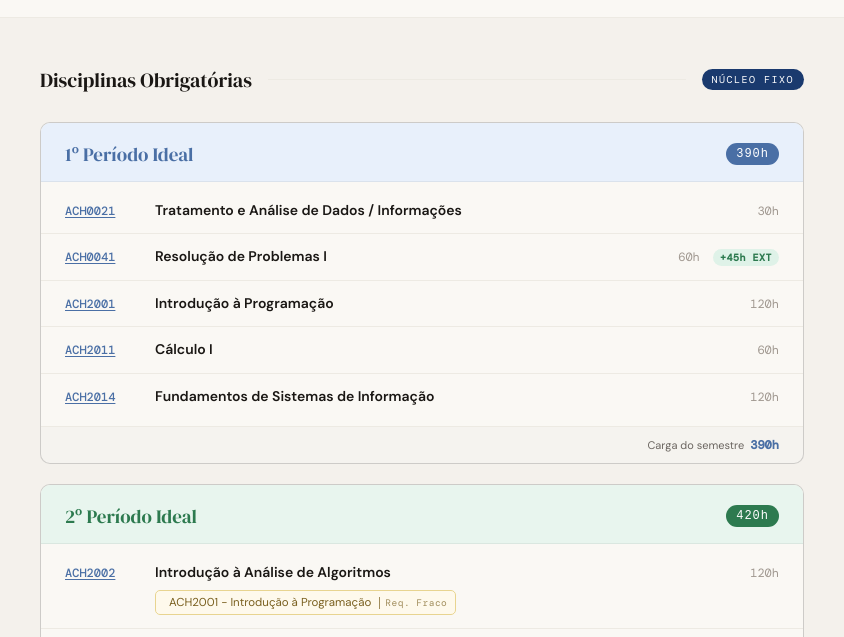
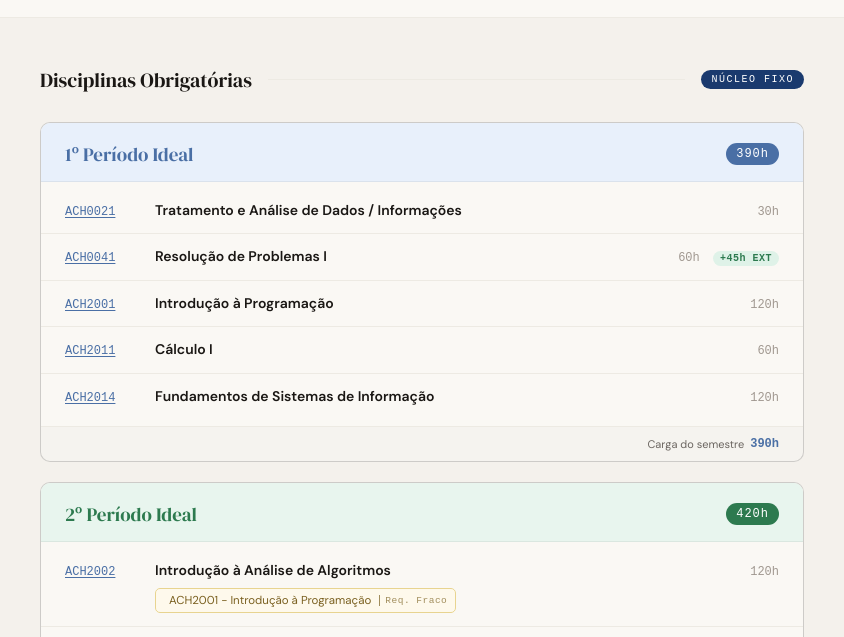
Before and after one commit to vinalmeida/gradeSI, a plain HTML site: page index.html in a window 1280 px wide. Shown: the part 313-950 px from the top of the page, 218-1062 px from the left. Drawn offline with nearby package versions, Linux system fonts and the light colour scheme.

Commit message:
Update index.html

```diff
--- a/index.html
+++ b/index.html
@@ -42,7 +42,7 @@
   .section-heading:first-child { margin-top: 0; }
   .section-heading h2 { font-family: 'DM Serif Display', serif; font-size: 20px; font-weight: 400; color: var(--ink); white-space: nowrap; }
   .section-heading .line { flex: 1; height: 1px; background: var(--surface-alt); }
-  .section-tag { font-family: 'DM Mono', monospace; font-size: 10px; letter-spacing: 1.5px; text-transform: uppercase; padding: 4px 10px; border-radius: 20px; background: var(--accent); color: white; white-space: nowrap; }
+  .section-tag { font-family: 'Fira Code', monospace; font-size: 10px; letter-spacing: 1.5px; text-transform: uppercase; padding: 4px 10px; border-radius: 20px; background: var(--accent); color: white; white-space: nowrap; }
 
   .semesters-stack { display: flex; flex-direction: column; gap: 20px; }
 
@@ -66,30 +66,30 @@
   .disc-item:hover { background: rgba(0,0,0,0.015); }
 
   .disc-top { display: grid; grid-template-columns: 80px 1fr auto; gap: 10px; align-items: baseline; }
-  .disc-code { font-family: 'DM Mono', monospace; font-size: 12px; color: var(--accent-mid); font-weight: 500; }
+  .disc-code { font-family: 'Fira Code', monospace; font-size: 12px; color: var(--accent-mid); font-weight: 500; }
   .disc-name { font-size: 14px; font-weight: 600; color: var(--ink); line-height: 1.4; }
-  .disc-ch { font-family: 'DM Mono', monospace; font-size: 12px; color: var(--ink-faint); white-space: nowrap; text-align: right; }
-  .disc-ext { display: inline-block; margin-left: 6px; font-family: 'DM Mono', monospace; font-size: 10px; font-weight: 600; color: #2d7a4f; background: #dff2e8; padding: 2px 7px; border-radius: 10px; letter-spacing: 0.5px; }
+  .disc-ch { font-family: 'Fira Code', monospace; font-size: 12px; color: var(--ink-faint); white-space: nowrap; text-align: right; }
+  .disc-ext { display: inline-block; margin-left: 6px; font-family: 'Fira Code', monospace; font-size: 10px; font-weight: 600; color: #2d7a4f; background: #dff2e8; padding: 2px 7px; border-radius: 10px; letter-spacing: 0.5px; }
 
   .disc-reqs { margin-top: 8px; display: flex; flex-wrap: wrap; gap: 6px; padding-left: 90px; }
   .req-item { display: inline-flex; align-items: center; gap: 5px; font-size: 11.5px; border-radius: var(--radius-sm); padding: 4px 8px; border: 1px solid; }
   .req-fraco { background: #fef9ec; border-color: #e8d490; color: #7a6020; }
   .req-forte { background: #fde8e8; border-color: #e8a090; color: #8a2020; }
   .req-conjunto { background: #e8f0fb; border-color: #90aad8; color: #204080; }
-  .req-code { font-family: 'DM Mono', monospace; font-size: 10px; font-weight: 600; }
+  .req-code { font-family: 'Fira Code', monospace; font-size: 10px; font-weight: 600; }
   .req-name { color: inherit; }
-  .req-badge { font-family: 'DM Mono', monospace; font-size: 9.5px; letter-spacing: 0.5px; opacity: 0.7; white-space: nowrap; padding-left: 5px; border-left: 1px solid currentColor; margin-left: 3px; }
+  .req-badge { font-family: 'Fira Code', monospace; font-size: 9.5px; letter-spacing: 0.5px; opacity: 0.7; white-space: nowrap; padding-left: 5px; border-left: 1px solid currentColor; margin-left: 3px; }
 
   .sem-footer { padding: 10px 24px; background: rgba(0,0,0,0.02); display: flex; justify-content: flex-end; gap: 6px; align-items: center; border-top: 1px solid var(--surface-alt); }
   .sem-footer-label { font-size: 11px; color: var(--ink-muted); }
-  .sem-footer-value { font-family: 'DM Mono', monospace; font-size: 12px; font-weight: 600; color: var(--sem-color); }
+  .sem-footer-value { font-family: 'Fira Code', monospace; font-size: 12px; font-weight: 600; color: var(--sem-color); }
 
   .ch-section { margin-top: 0; background: var(--surface); border-radius: var(--radius); border: 1.5px solid rgba(0,0,0,0.18); overflow: hidden; max-width: 560px; }
   .ch-table { width: 100%; border-collapse: collapse; }
-  .ch-table th { background: var(--accent); color: rgba(255,255,255,0.85); font-family: 'DM Mono', monospace; font-size: 10px; letter-spacing: 1px; text-transform: uppercase; padding: 12px 20px; text-align: left; font-weight: 500; }
+  .ch-table th { background: var(--accent); color: rgba(255,255,255,0.85); font-family: 'Fira Code', monospace; font-size: 10px; letter-spacing: 1px; text-transform: uppercase; padding: 12px 20px; text-align: left; font-weight: 500; }
   .ch-table th:not(:first-child) { text-align: right; }
   .ch-table td { padding: 13px 20px; font-size: 13.5px; border-bottom: 1px solid var(--surface-alt); color: var(--ink); }
-  .ch-table td:not(:first-child) { text-align: right; font-family: 'DM Mono', monospace; font-size: 13px; color: var(--ink-muted); }
+  .ch-table td:not(:first-child) { text-align: right; font-family: 'Fira Code', monospace; font-size: 13px; color: var(--ink-muted); }
   .ch-table tr:last-child td { border-bottom: none; }
   .ch-table tr.ch-total td { background: var(--accent-light); font-weight: 600; }
   .ch-table tr.ch-total td:not(:first-child) { color: var(--accent); }
@@ -106,7 +106,7 @@
 
 
   a.disc-code-link {
-    font-family: 'DM Mono', monospace;
+    font-family: 'Fira Code', monospace;
     font-size: 12px;
     color: var(--accent-mid);
     font-weight: 500;
```
